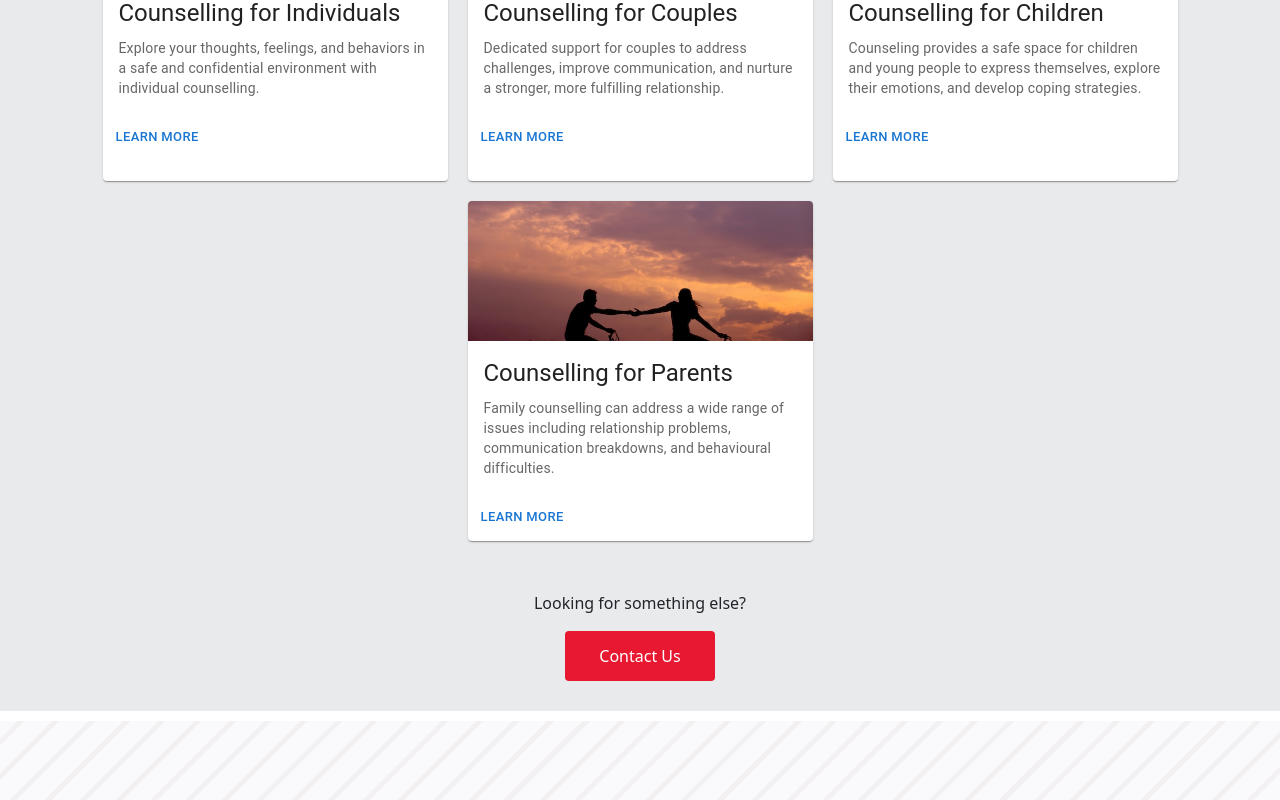
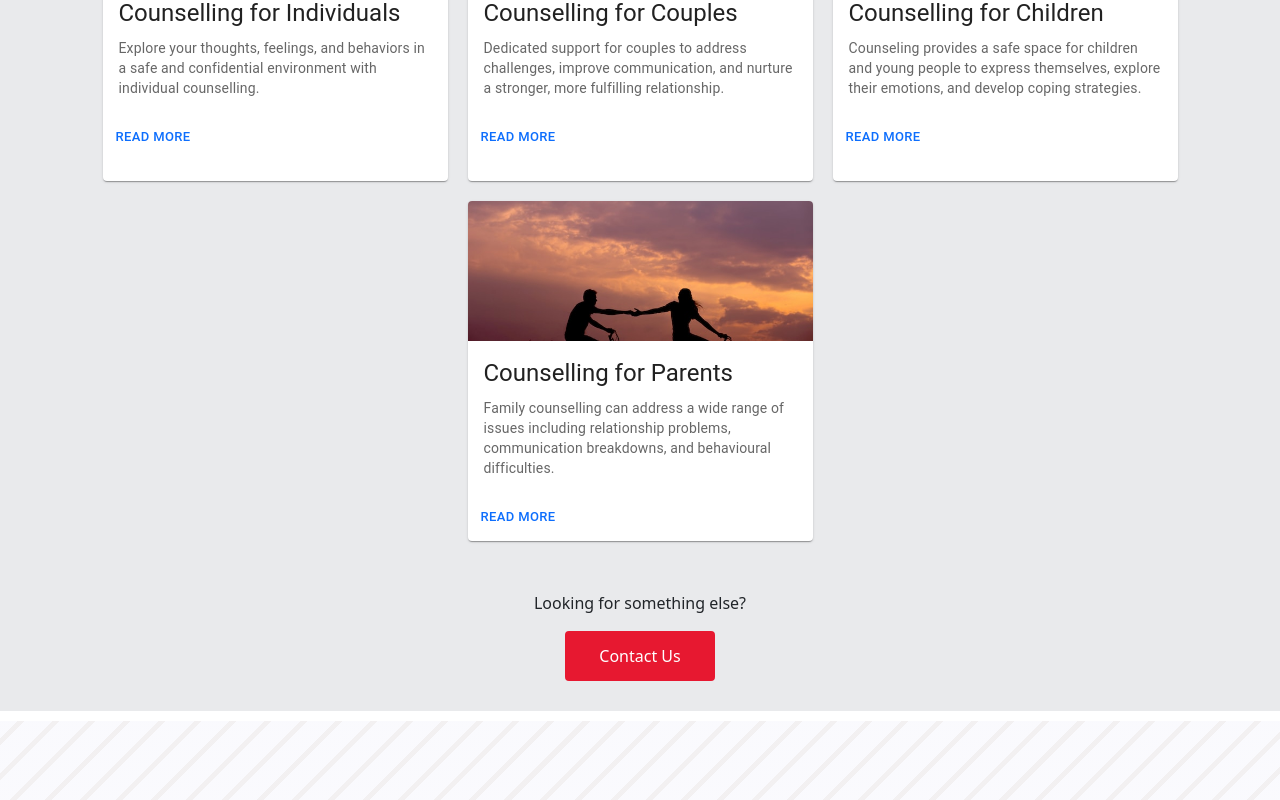
Before and after one commit to gines18/The_Spark, a React (Vite) app: page / in a window 1280 px wide. Shown: the part 1480-2280 px from the top of the page. Built offline with nearby package versions, Linux system fonts and the light colour scheme.

Commit message:
add href for Services component

```diff
--- a/src/components/Blog.css
+++ b/src/components/Blog.css
@@ -9,12 +9,13 @@
   padding: 20px;
 }
 
+#blog_link{
+  text-decoration: none;
+}
+
 @media (max-width: 390px){
   #blog_card{
     max-width: 340px;
     min-height: 350px !important;
   }
-  #blog_link{
-    text-decoration: none;
-  }
 }
--- a/src/components/Services.css
+++ b/src/components/Services.css
@@ -86,3 +86,8 @@
   }
 
 }
+
+
+#link{
+  text-decoration: none;
+}
--- a/src/components/Services.jsx
+++ b/src/components/Services.jsx
@@ -13,25 +13,25 @@ let data = [
     img: "./img1.jpeg",
     header: "Counselling for Individuals",
     info: "Explore your thoughts, feelings, and behaviors in a safe and confidential environment with individual counselling.",
-    link: "Learn more",
+    link: "Read more",
   },
   {
     img: "./img2.jpeg",
     header: "Counselling for Couples",
     info: "Dedicated support for couples to address challenges, improve communication, and nurture a stronger, more fulfilling relationship.",
-    link: "Learn more",
+    link: "Read more",
   },
   {
     img: "./img3.jpeg",
     header: "Counselling for Children",
     info: "Counseling provides a safe space for children and young people to express themselves, explore their emotions, and develop coping strategies.",
-    link: "Learn more",
+    link: "Read more",
   },
   {
     img: "./img4.jpeg",
     header: "Counselling for Parents",
     info: "Family counselling can address a wide range of issues including relationship problems, communication breakdowns, and behavioural difficulties.",
-    link: "Learn more",
+    link: "Read more",
   },
 ];
 
@@ -82,7 +82,9 @@ function Services() {
               </CardActionArea>
               <CardActions>
                 <Button size="small" color="primary">
-                  {item.link}
+                 <a id="link" href="http://www.google.com" target="_blank"> {item.link}</a>
+
+
                 </Button>
               </CardActions>
             </Card>
```
